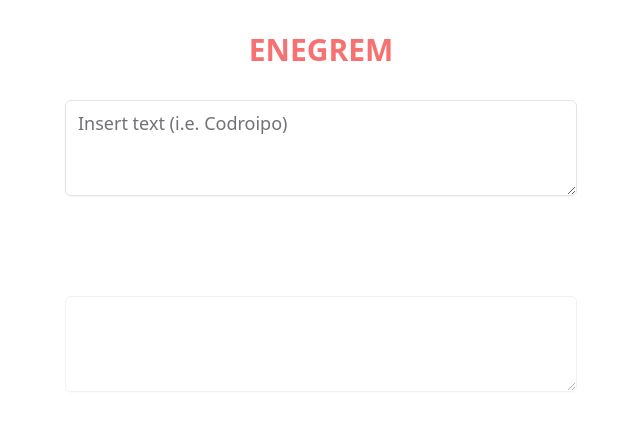
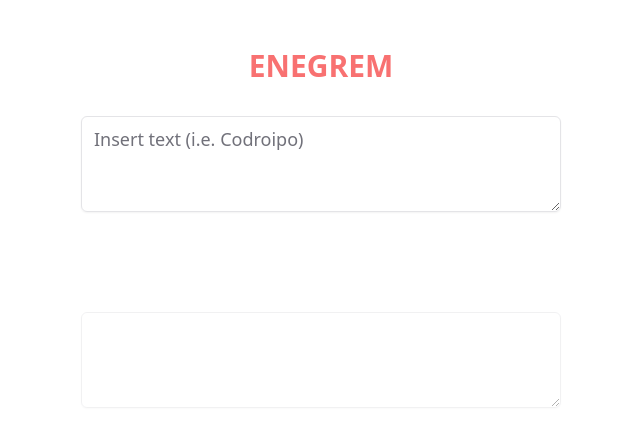
Before and after one commit to fabfog/enegrem, a React (Vite) app: page / in a window 1280 px wide. Shown: the top 444 px of the page, without its empty margins (319-959 px from the left). Built offline with nearby package versions, Linux system fonts and the light colour scheme.

Commit message:
added padding

```diff
--- a/src/App.tsx
+++ b/src/App.tsx
@@ -74,7 +74,7 @@ function App() {
   }, [text, enegrem])
 
   return (
-    <div className="flex flex-col gap-8 items-center justify-center container max-w-lg mx-auto mt-8">
+    <div className="flex flex-col p-4 gap-8 items-center justify-center container max-w-lg mx-auto mt-8">
       <h1 className="text-3xl font-bold text-red-400">
         ENEGREM
       </h1>
```
